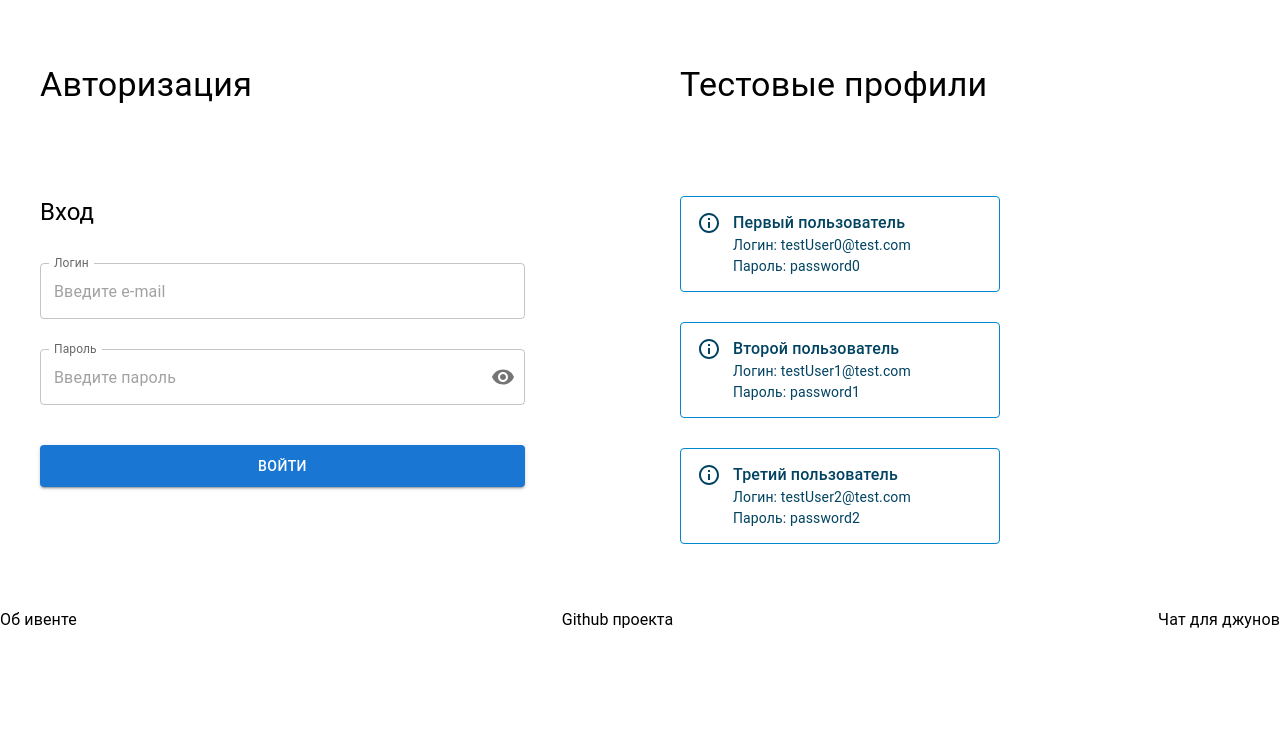
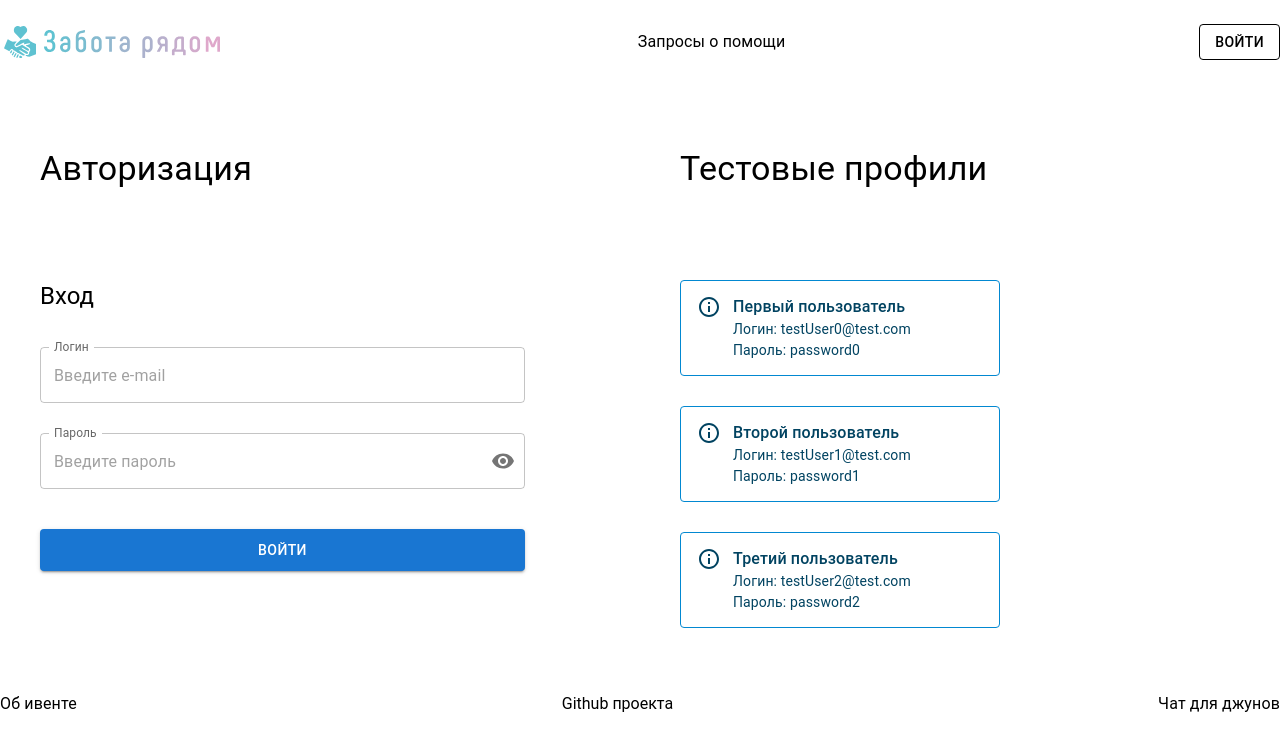
Before and after one commit to Pinup2/React-Event-Oct-24, a React (Vite) app: page /login in a window 1280 px wide. Shown: the top 750 px of the page. Built offline with nearby package versions, Linux system fonts and the light colour scheme.

Commit message:
add Header

```diff
--- a/src/Components/Layout.tsx
+++ b/src/Components/Layout.tsx
@@ -1,9 +1,11 @@
 import React from 'react';
 import Footer from './common/Footer';
 import { Outlet } from 'react-router-dom';
+import Header from './common/Header';
 
 const Layout = () => (
   <>
+    <Header />
     <main>
       <Outlet />
     </main>
--- /dev/null
+++ b/src/Components/common/Header.tsx
@@ -0,0 +1,29 @@
+import React from "react";
+import { Box, Typography, Button } from "@mui/material";
+import iconHeader from "../../assets/iconHeader.svg"
+
+const Header = () => {
+  return (
+    <>
+    <Box sx={{
+      display: 'flex',
+      justifyContent: 'space-between',
+      alignItems: 'center',
+      height: '84px'
+    }}>
+      <img src={iconHeader} style={{width: "224px"}}/>
+      <Typography>Запросы о помощи</Typography>
+      <Button
+      variant="outlined"
+      sx={{
+        color: 'black',
+        borderColor: 'black',
+      }}>
+        Войти
+      </Button>
+    </Box>
+    </>
+  )
+}
+
+export default Header;
```
Also changed, not shown: src/Components/common/Footer.tsx (renamed from src/Components/common/Footer.jsx), src/assets/iconHeader.svg (added).
